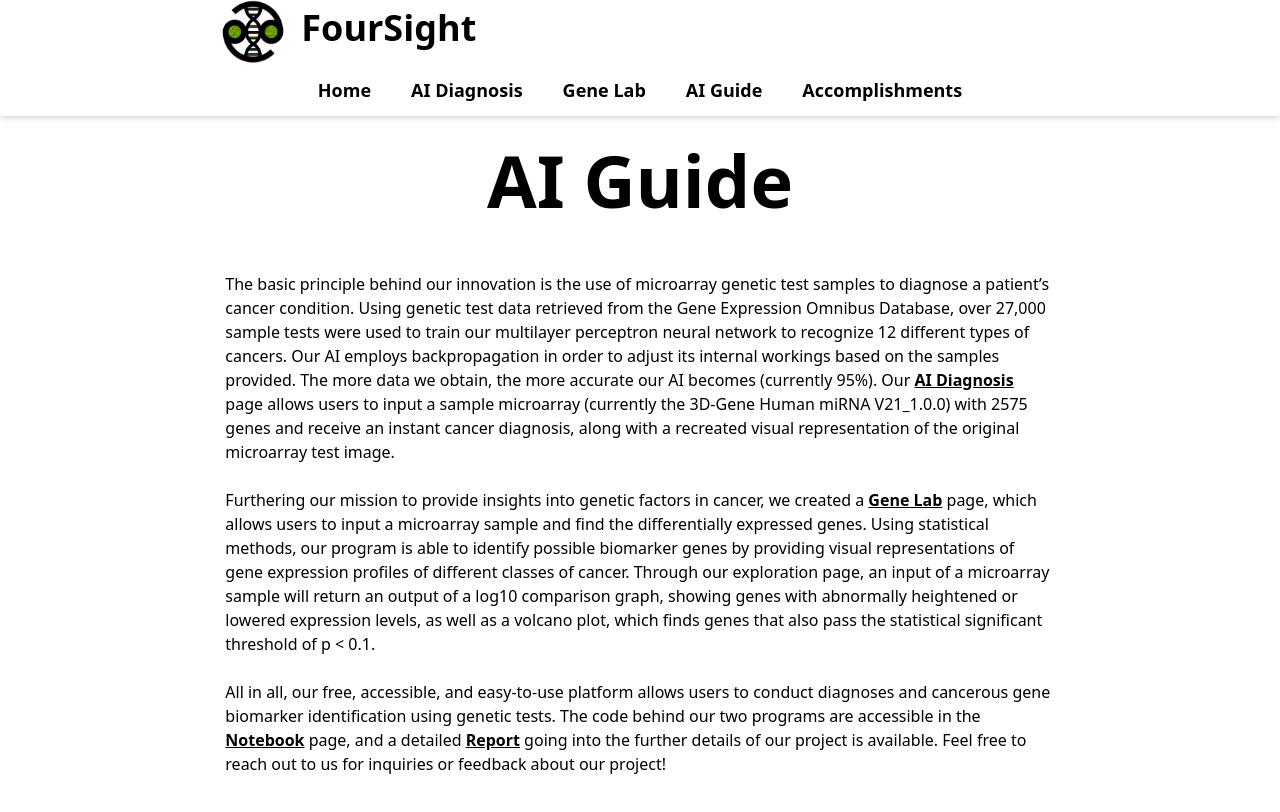
After one commit to redmac135/cwsf2022, a Django app: page /guide/ in a window 1280 px wide. The commit adds this page. Run offline with Django 4.2, Linux system fonts and the light colour scheme; style sheets or scripts are compiled from the project's sources; parts of the project's set-up code (start-up, migrations or seed data) failed here and were passed over.

Commit message:
guide page (add css later)

```diff
--- /dev/null
+++ b/cwsf/pages/templates/pages/guide.html
@@ -0,0 +1,24 @@
+{% extends 'base/base.html' %}
+
+{% block content %}
+
+<div class="flex">
+    <div class="w-2/3 p-3 m-auto">
+        <h1 class="font-bold text-clr-accent-1 text-7xl text-center mb-8">AI Guide</h1>
+        <br>
+        <p>
+            The basic principle behind our innovation is the use of microarray genetic test samples to diagnose a patient’s cancer condition. Using genetic test data retrieved from the Gene Expression Omnibus Database, over 27,000 sample tests were used to train our multilayer perceptron neural network to recognize 12 different types of cancers. Our AI employs backpropagation in order to adjust its internal workings based on the samples provided. The more data we obtain, the more accurate our AI becomes (currently 95%). Our <u><b><a href="{% url 'diagnose' %}" target="_blank">AI Diagnosis</a></b></u> page allows users to input a sample microarray (currently the 3D-Gene Human miRNA V21_1.0.0) with 2575 genes and receive an instant cancer diagnosis, along with a recreated visual representation of the original microarray test image.
+        </p>
+        <br>
+        <p>
+            Furthering our mission to provide insights into genetic factors in cancer, we created a <u><b><a href="{% url 'genelab' %}" target="_blank">Gene Lab</a></b></u> page, which allows users to input a microarray sample and find the differentially expressed genes. Using statistical methods, our program is able to identify possible biomarker genes by providing visual representations of gene expression profiles of different classes of cancer. Through our exploration page, an input of a microarray sample will return an output of a log10 comparison graph, showing genes with abnormally heightened or lowered expression levels, as well as a volcano plot, which finds genes that also pass the statistical significant threshold of p < 0.1.
+        </p>
+        <br>
+        <p>
+            All in all, our free, accessible, and easy-to-use platform allows users to conduct diagnoses and cancerous gene biomarker identification using genetic tests. The code behind our two programs are accessible in the <u><b><a href="{% url 'notebook' %}" target="_blank">Notebook</a></b></u> page, and a detailed <u><b><a href="https://www.overleaf.com/read/wnpwghjkgpgc" target="_blank">Report</a></b></u> going into the further details of our project is available. Feel free to reach out to us for inquiries or feedback about our project!
+        </p>
+        <br>
+    </div>
+</div>
+
+{% endblock %}
--- a/cwsf/pages/urls.py
+++ b/cwsf/pages/urls.py
@@ -1,7 +1,8 @@
 from django.urls import path
-from .views import HomePageView, NotebookPageView
+from .views import HomePageView, NotebookPageView, GuidePageView
 
 urlpatterns = [
     path("", HomePageView.as_view(), name="home"),
     path("notebook/", NotebookPageView.as_view(), name="notebook"),
+    path("guide/", GuidePageView.as_view(), name="guide"),
 ]
--- a/cwsf/pages/views.py
+++ b/cwsf/pages/views.py
@@ -10,3 +10,7 @@ class HomePageView(TemplateView):
 
 class NotebookPageView(TemplateView):
     template_name = "pages/notebook.html"
+
+
+class GuidePageView(TemplateView):
+    template_name = "pages/guide.html"
--- a/cwsf/templates/base/navbar.html
+++ b/cwsf/templates/base/navbar.html
@@ -40,8 +40,8 @@
                 </a>
             </li>
             <li class="px-5 py-3 text-lg font-semibold">
-                <a class="nav-link">
-                    Guide
+                <a href="{% url 'guide' %}" class="nav-link">
+                    AI Guide
                 </a>
             </li>
             <li class="px-5 py-3 text-lg font-semibold">
```
